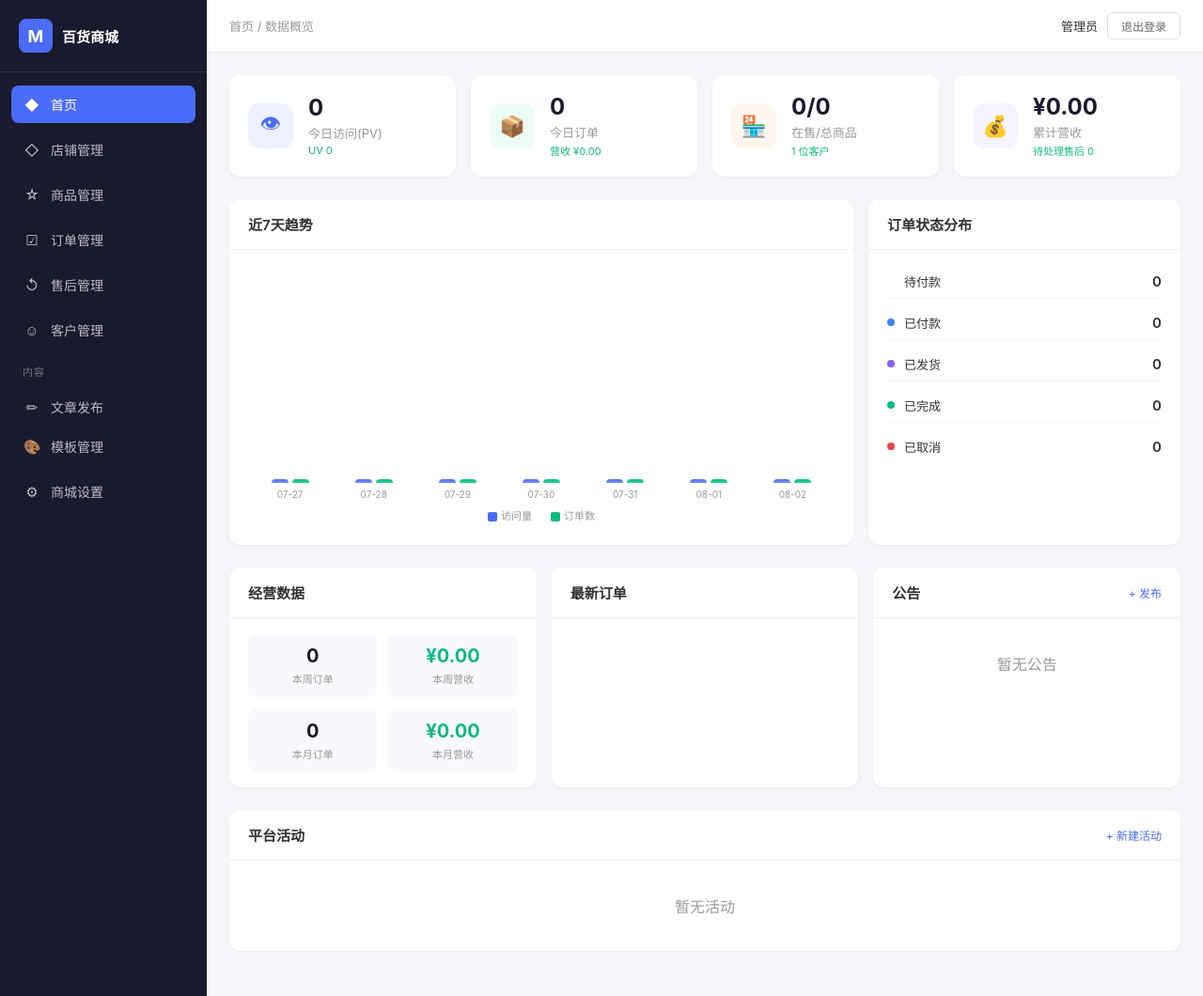
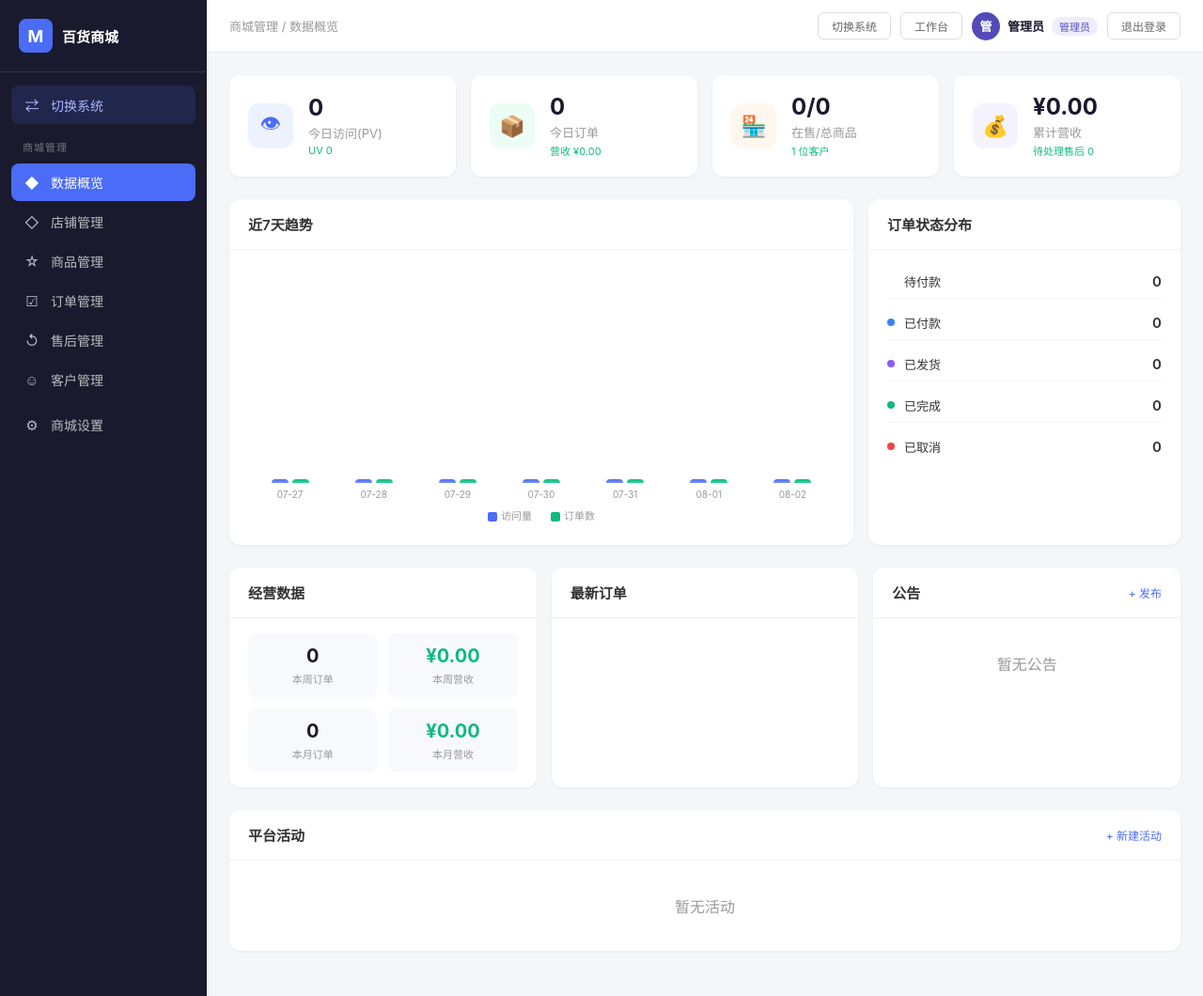
Before and after one commit to Blackwinner666/mall_system, a Flask app: page /admin/mall in a window 1280 px wide. Shown: the whole page at 94% size. Run offline with Flask 3, Linux system fonts and the light colour scheme; the visitor is signed in with stand-in values (Sample User, id 1); data comes from the database, SQL or seed files in the repository; data that the repository does not hold is empty.

Commit message:
Add templates/admin/dashboard.html

```diff
--- a/templates/admin/dashboard.html
+++ b/templates/admin/dashboard.html
@@ -119,9 +119,11 @@
   <aside class="sidebar" id="sidebar"></aside>
   <div class="main">
     <div class="topbar">
-      <div class="breadcrumb">首页 / 数据概览</div>
+      <div class="breadcrumb">商城管理 / 数据概览</div>
       <div class="user-info">
-        <span id="displayName">管理员</span>
+        <a href="/admin" class="logout-btn" style="text-decoration:none;display:inline-block;line-height:normal;">切换系统</a>
+        <a href="/portal" class="logout-btn" style="text-decoration:none;display:inline-block;line-height:normal;">工作台</a>
+        <span data-user-slot></span>
         <button class="logout-btn" onclick="doLogout()">退出登录</button>
       </div>
     </div>
@@ -141,42 +143,29 @@
     </div>
     <nav class="sidebar-nav">
       <div class="nav-group">
-        <a class="nav-item active" href="/admin">
-          <span class="icon">◆</span> 首页
+        <a class="nav-item" href="/admin" style="background:rgba(74,108,247,.15);color:#aab6ff;">
+          <span class="icon">⇄</span> 切换系统
         </a>
       </div>
       <div class="nav-group">
+        <div class="nav-group-title">商城管理</div>
+        <a class="nav-item active" href="/admin/mall">
+          <span class="icon">◆</span> 数据概览
+        </a>
         <a class="nav-item" href="/admin/store">
           <span class="icon">◇</span> 店铺管理
         </a>
-      </div>
-      <div class="nav-group">
         <a class="nav-item" href="/admin/products">
           <span class="icon">☆</span> 商品管理
         </a>
-      </div>
-      <div class="nav-group">
         <a class="nav-item" href="/admin/orders">
           <span class="icon">☑</span> 订单管理
         </a>
-      </div>
-      <div class="nav-group">
         <a class="nav-item" href="/admin/after-sales">
           <span class="icon">↺</span> 售后管理
         </a>
-      </div>
-      <div class="nav-group">
         <a class="nav-item" href="/admin/customers">
           <span class="icon">☺</span> 客户管理
-        </a>
-      </div>
-      <div class="nav-group">
-        <div class="nav-group-title">内容</div>
-        <a class="nav-item" href="/publish">
-          <span class="icon">&#9999;</span> 文章发布
-        </a>
-        <a class="nav-item" href="/template-editor">
-          <span class="icon">&#127912;</span> 模板管理
         </a>
       </div>
       <div class="nav-group">
@@ -193,7 +182,7 @@
   try {
     let r = await fetch('/api/auth/me');
     let u = await r.json();
-    if (u.success) document.getElementById('displayName').textContent = u.user.display_name;
+
     r = await fetch('/api/settings');
     let s = await r.json();
     if (s.success && s.data.store_name) document.getElementById('storeName').textContent = s.data.store_name;
@@ -418,5 +407,6 @@
 
 init();
 </script>
+<script src="/static/common_header.js"></script>
 </body>
 </html>
```
